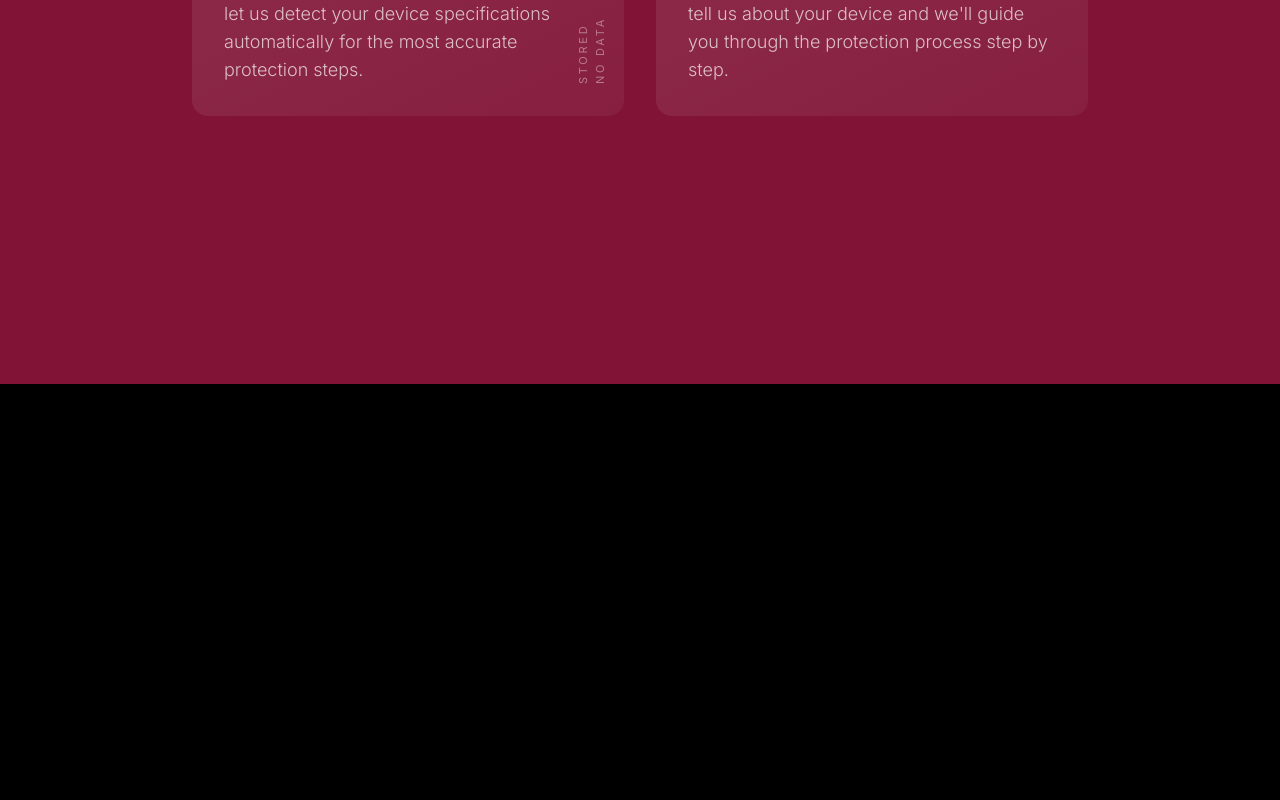
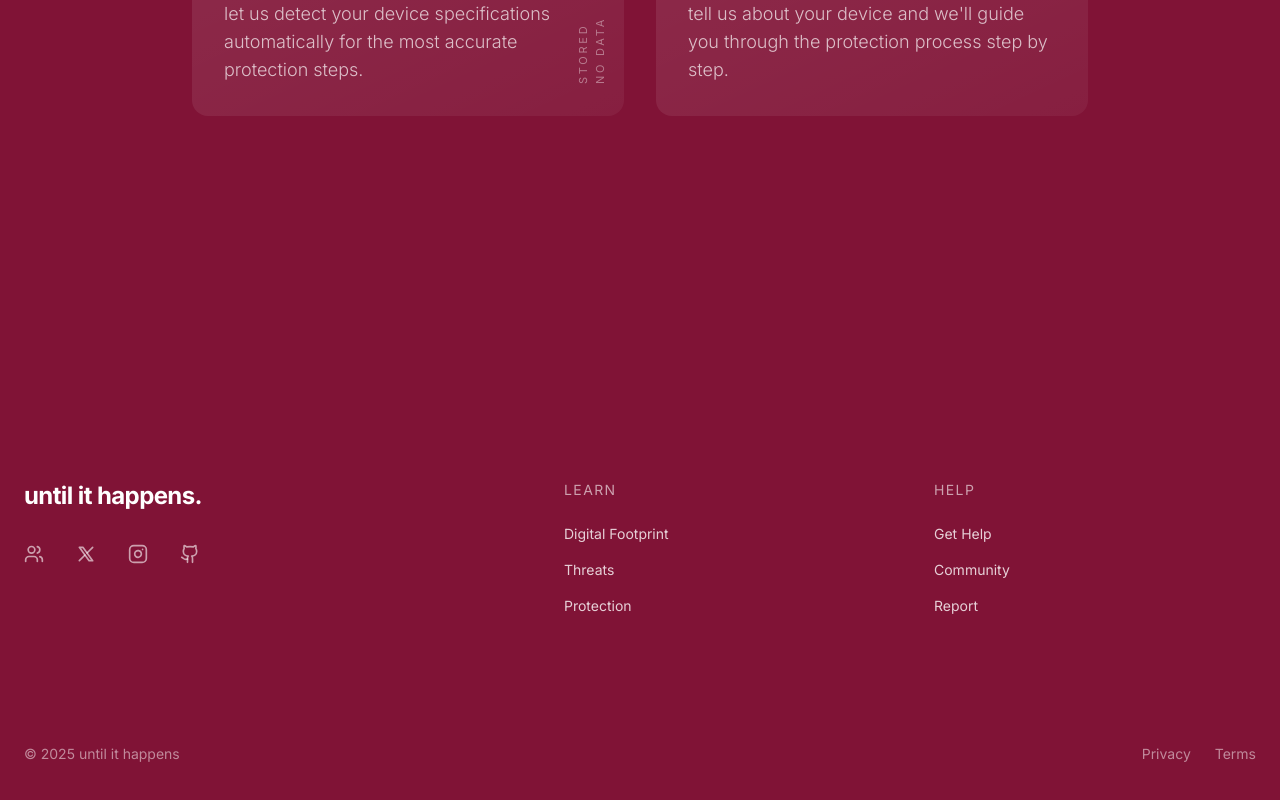
Before and after one commit to kuladeepmantri/untilithappens.org, a Next.js app: page /protect in a window 1280 px wide. Shown: the part 1216-2016 px from the top of the page. Before the commit the page ends 1600 px from the top, so only its background shows below. Built offline with nearby package versions, Linux system fonts and the light colour scheme.

Commit message:
Checkpoint 2

```diff
--- a/app/components/digital-footprint/Oversharing.tsx
+++ b/app/components/digital-footprint/Oversharing.tsx
@@ -82,7 +82,7 @@ const solutions = [
 
 export default function Oversharing() {
   return (
-    <section className="relative bg-gradient-to-b from-[#0D3A3F] to-[#092528] py-16 md:py-24">
+    <section className="relative bg-gradient-to-b from-[#1F4B7C] via-[#2A5C91] to-[#2A5C91] py-16 md:py-24">
       <div className="container mx-auto px-4 md:px-6">
         {/* Hero Section */}
         <div className="max-w-4xl mx-auto mb-32">
@@ -132,7 +132,7 @@ export default function Oversharing() {
             {risks.map((risk, i) => (
               <motion.div
                 key={risk.title}
-                className="flex flex-col h-full bg-[#0A2C30]/50 backdrop-blur-sm p-8 rounded-2xl border border-white/5"
+                className="flex flex-col h-full bg-[#2A5C91]/40 backdrop-blur-sm p-8 rounded-2xl border border-white/5"
                 initial={{ opacity: 0, y: 20 }}
                 whileInView={{ opacity: 1, y: 0 }}
                 viewport={{ once: true }}
@@ -161,7 +161,7 @@ export default function Oversharing() {
             {solutions.map((solution, i) => (
               <motion.div
                 key={solution.category}
-                className="bg-[#0A2C30]/50 backdrop-blur-sm p-8 rounded-2xl border border-white/5"
+                className="bg-[#2A5C91]/40 backdrop-blur-sm p-8 rounded-2xl border border-white/5"
                 initial={{ opacity: 0, y: 20 }}
                 whileInView={{ opacity: 1, y: 0 }}
                 viewport={{ once: true }}
@@ -180,7 +180,7 @@ export default function Oversharing() {
                         href={tool.url}
                         target="_blank"
                         rel="noopener noreferrer"
-                        className="flex flex-col justify-center p-4 bg-[#072326]/70 rounded-lg hover:bg-[#0E3438]/70 transition-colors group"
+                        className="flex flex-col justify-center p-4 bg-[#1F4B7C]/40 rounded-lg hover:bg-[#3674B5]/40 transition-colors group"
                       >
                         <span className="text-white font-medium mb-1">{tool.name}</span>
                         <span className="text-sm text-white/50 group-hover:text-white/70 transition-colors">
--- a/app/components/digital-footprint/PasswordSecurity.tsx
+++ b/app/components/digital-footprint/PasswordSecurity.tsx
@@ -210,7 +210,7 @@ export default function PasswordSecurity() {
   const { strength, feedback } = checkPasswordStrength(password);
 
   return (
-    <section className="relative bg-gradient-to-b from-[#092528] to-[#0D3A3F] py-16 md:py-24">
+    <section className="relative bg-gradient-to-b from-[#2A5C91] via-[#2A5C91] to-[#1F4B7C] py-16 md:py-24">
       <div className="container mx-auto px-4 md:px-6">
         {/* Hero Section */}
         <div className="max-w-4xl mx-auto mb-32">
@@ -277,7 +277,7 @@ export default function PasswordSecurity() {
             {systemPasswordManagers.map((manager) => (
               <div
                 key={manager.ecosystem}
-                className="bg-[#0A2C30]/50 backdrop-blur-sm rounded-2xl border border-white/5 overflow-hidden"
+                className="bg-[#2A5C91]/40 backdrop-blur-sm rounded-2xl border border-white/5 overflow-hidden"
               >
                 <Link href={manager.url} target="_blank" rel="noopener noreferrer" className="block">
                   <div className="p-8">
@@ -331,7 +331,7 @@ export default function PasswordSecurity() {
             {passkeysAdvantages.map((advantage, i) => (
               <motion.div
                 key={advantage.title}
-                className="bg-[#0A2C30]/50 backdrop-blur-sm p-8 rounded-2xl border border-white/5"
+                className="bg-[#2A5C91]/40 backdrop-blur-sm p-8 rounded-2xl border border-white/5"
                 initial={{ opacity: 0, y: 20 }}
                 whileInView={{ opacity: 1, y: 0 }}
                 viewport={{ once: true }}
@@ -398,7 +398,7 @@ export default function PasswordSecurity() {
             {currentPasswordIssues.map((issue, i) => (
               <motion.div
                 key={issue.title}
-                className="bg-[#0A2C30]/50 backdrop-blur-sm p-8 rounded-2xl border border-white/5"
+                className="bg-[#2A5C91]/40 backdrop-blur-sm p-8 rounded-2xl border border-white/5"
                 initial={{ opacity: 0, y: 20 }}
                 whileInView={{ opacity: 1, y: 0 }}
                 viewport={{ once: true }}
@@ -432,7 +432,7 @@ export default function PasswordSecurity() {
                 {category.tools.map((tool) => (
                   <div
                     key={tool.name}
-                    className="bg-[#0A2C30]/50 backdrop-blur-sm rounded-2xl border border-white/5 overflow-hidden"
+                    className="bg-[#2A5C91]/40 backdrop-blur-sm rounded-2xl border border-white/5 overflow-hidden"
                   >
                     <Link
                       href={tool.url}
--- /dev/null
+++ b/app/components/ui/footer.tsx
@@ -0,0 +1,146 @@
+import Link from 'next/link';
+import { motion } from 'framer-motion';
+import { Users } from 'lucide-react';
+
+interface FooterProps {
+  className?: string;
+}
+
+export function Footer({ className = '' }: FooterProps) {
+  return (
+    <footer className={`w-full py-16 md:py-24 relative ${className}`}>
+      <div className="container mx-auto px-4 md:px-6">
+        <div className="grid grid-cols-1 md:grid-cols-12 gap-12 md:gap-16">
+          {/* Brand Column */}
+          <div className="md:col-span-5 space-y-8">
+            <motion.div
+              initial={{ opacity: 0, y: 20 }}
+              whileInView={{ opacity: 1, y: 0 }}
+              viewport={{ once: true }}
+              className="space-y-6"
+            >
+              <div className="text-2xl font-bold text-white tracking-tight">
+                until it happens.
+              </div>
+            </motion.div>
+
+            {/* Social Links */}
+            <motion.div
+              initial={{ opacity: 0, y: 20 }}
+              whileInView={{ opacity: 1, y: 0 }}
+              viewport={{ once: true }}
+              className="flex items-center gap-8"
+            >
+              <Link
+                href="https://www.linkedin.com/company/until-it-happens"
+                className="text-white/60 hover:text-white transition-colors"
+                aria-label="Follow us on LinkedIn"
+              >
+                <Users className="w-5 h-5" />
+              </Link>
+              <Link
+                href="https://twitter.com/untilithappens"
+                className="text-white/60 hover:text-white transition-colors"
+                aria-label="Follow us on Twitter"
+              >
+                <svg className="w-5 h-5" viewBox="0 0 24 24" fill="none" stroke="currentColor" strokeWidth="2" strokeLinecap="round" strokeLinejoin="round">
+                  <path d="M4 4l11.733 16h4.267l-11.733 -16z" />
+                  <path d="M4 20l6.768 -6.768m2.46 -2.46l6.772 -6.772" />
+                </svg>
+              </Link>
+              <Link
+                href="https://www.instagram.com/untilithappens"
+                className="text-white/60 hover:text-white transition-colors"
+                aria-label="Follow us on Instagram"
+              >
+                <svg className="w-5 h-5" viewBox="0 0 24 24" fill="none" stroke="currentColor" strokeWidth="2" strokeLinecap="round" strokeLinejoin="round">
+                  <rect width="20" height="20" x="2" y="2" rx="5" />
+                  <path d="M16 11.37A4 4 0 1 1 12.63 8 4 4 0 0 1 16 11.37z" />
+                  <line x1="17.5" x2="17.51" y1="6.5" y2="6.5" />
+                </svg>
+              </Link>
+              <Link
+                href="https://github.com/untilithappens"
+                className="text-white/60 hover:text-white transition-colors"
+                aria-label="View our GitHub"
+              >
+                <svg className="w-5 h-5" viewBox="0 0 24 24" fill="none" stroke="currentColor" strokeWidth="2" strokeLinecap="round" strokeLinejoin="round">
+                  <path d="M15 22v-4a4.8 4.8 0 0 0-1-3.5c3 0 6-2 6-5.5.08-1.25-.27-2.48-1-3.5.28-1.15.28-2.35 0-3.5 0 0-1 0-3 1.5-2.64-.5-5.36-.5-8 0C6 2 5 2 5 2c-.3 1.15-.3 2.35 0 3.5A5.403 5.403 0 0 0 4 9c0 3.5 3 5.5 6 5.5-.39.49-.68 1.05-.85 1.65-.17.6-.22 1.23-.15 1.85v4" />
+                  <path d="M9 18c-4.51 2-5-2-7-2" />
+                </svg>
+              </Link>
+            </motion.div>
+          </div>
+
+          {/* Navigation Columns */}
+          <div className="md:col-span-7">
+            <div className="grid grid-cols-2 gap-12">
+              {[
+                {
+                  title: "Learn",
+                  links: [
+                    { href: "/check-footprint", text: "Digital Footprint" },
+                    { href: "/threats", text: "Threats" },
+                    { href: "/protect", text: "Protection" }
+                  ]
+                },
+                {
+                  title: "Help",
+                  links: [
+                    { href: "/get-help", text: "Get Help" },
+                    { href: "/community", text: "Community" },
+                    { href: "/report", text: "Report" }
+                  ]
+                }
+              ].map((section, index) => (
+                <motion.div
+                  key={index}
+                  initial={{ opacity: 0, y: 20 }}
+                  whileInView={{ opacity: 1, y: 0 }}
+                  viewport={{ once: true }}
+                  transition={{ delay: index * 0.1 }}
+                  className="space-y-6"
+                >
+                  <div className="text-sm text-white/60 uppercase tracking-widest">
+                    {section.title}
+                  </div>
+                  <div className="space-y-4">
+                    {section.links.map((link, linkIndex) => (
+                      <Link
+                        key={linkIndex}
+                        href={link.href}
+                        className="block text-sm text-white/80 hover:text-white transition-colors"
+                      >
+                        {link.text}
+                      </Link>
+                    ))}
+                  </div>
+                </motion.div>
+              ))}
+            </div>
+          </div>
+        </div>
+
+        {/* Bottom Bar */}
+        <motion.div
+          initial={{ opacity: 0, y: 20 }}
+          whileInView={{ opacity: 1, y: 0 }}
+          viewport={{ once: true }}
+          className="mt-16 md:mt-24 pt-8 flex flex-col md:flex-row items-center justify-between gap-4"
+        >
+          <div className="text-sm text-white/50">
+            © 2025 until it happens
+          </div>
+          <div className="flex items-center gap-6">
+            <Link href="/privacy" className="text-sm text-white/50 hover:text-white/70 transition-colors">
+              Privacy
+            </Link>
+            <Link href="/terms" className="text-sm text-white/50 hover:text-white/70 transition-colors">
+              Terms
+            </Link>
+          </div>
+        </motion.div>
+      </div>
+    </footer>
+  );
+}
--- a/app/protect/page.tsx
+++ b/app/protect/page.tsx
@@ -12,6 +12,7 @@ import IOSProtection from '../components/protection-guides/iOSProtection';
 import Link from 'next/link';
 import { WindowsIcon, AppleIcon } from '../components/icons';
 import Image from 'next/image';
+import { Footer } from '../components/ui/footer';
 
 // Import images statically to ensure they're included in the build
 import linuxIcon from '../../public/images/linux.png';
@@ -898,6 +899,11 @@ export default function Protect() {
           </motion.div>
         )}
       </div>
+
+      {/* Footer */}
+      {step !== 'results' && (
+        <Footer className="bg-gradient-to-b from-[#801336] via-[#801336] to-[#801336]" />
+      )}
     </main>
   );
 }
```
Also changed, not shown: app/components/DigitalFootprint.tsx (+7 -7 lines), app/components/digital-footprint/PersonalInfoRemoval.tsx (+6 -6 lines).
